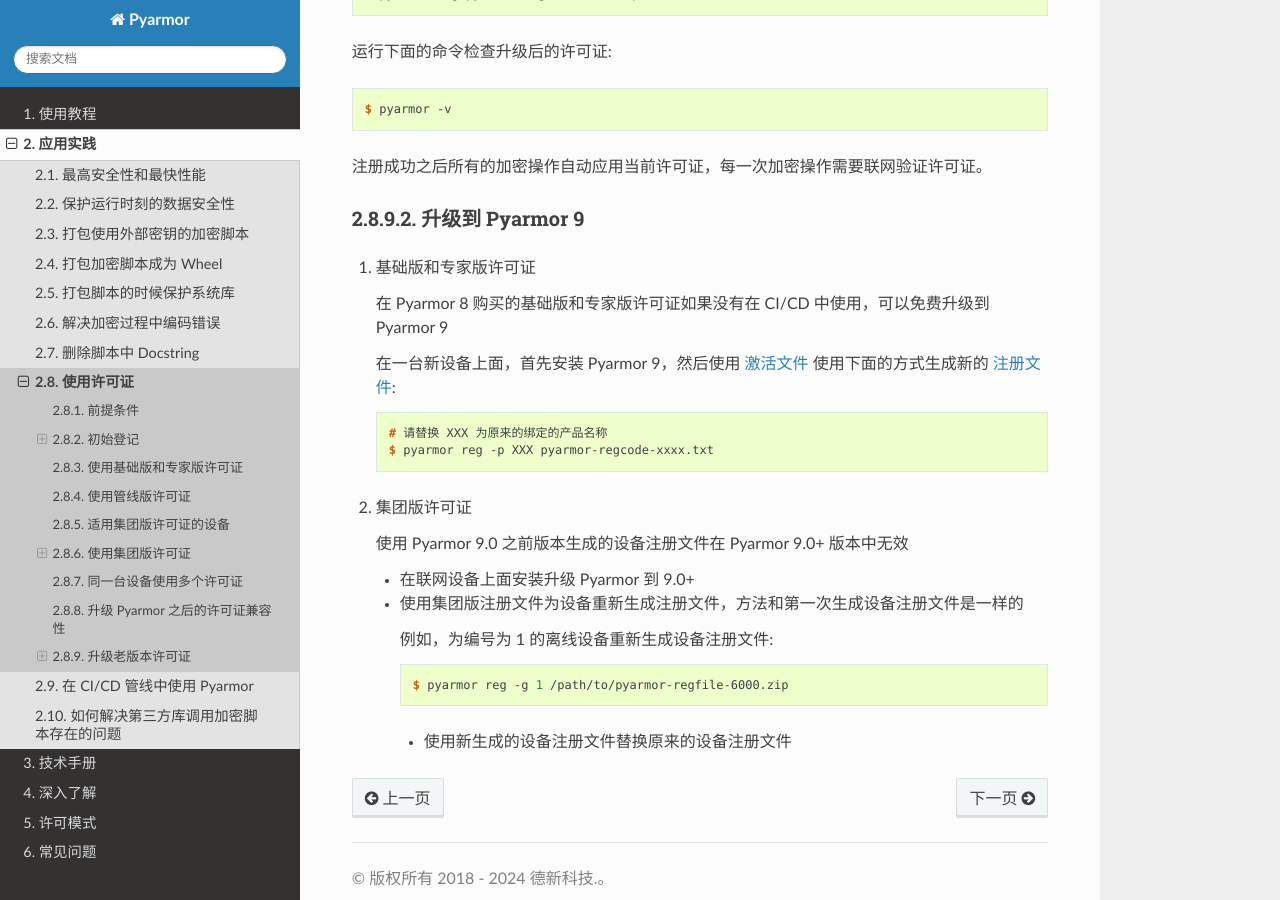
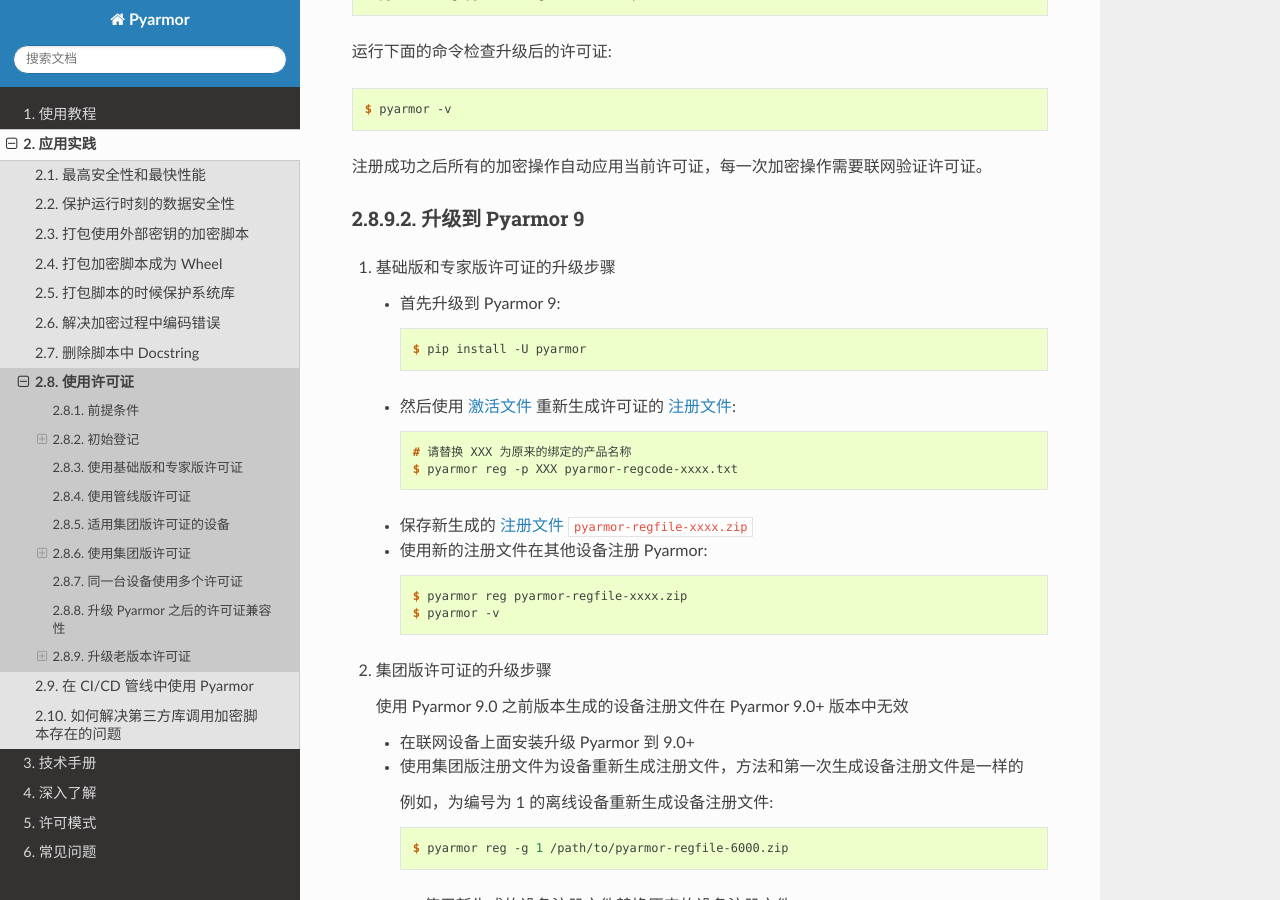
Before and after one commit to dashingsoft/pyarmor-docs-zh, a Sphinx documentation site: the page built from docs/how-to/register.rst, in a window 1280 px wide and 900 px high, scrolled down 12560 px. Built offline with Sphinx 7.4.7 and the Read the Docs theme 3.1.0, drawn with Linux system fonts in a browser that asks for light colours.

Commit message:
修正升级步骤

```diff
--- a/docs/how-to/register.rst
+++ b/docs/how-to/register.rst
@@ -500,16 +500,25 @@
 升级到 Pyarmor 9
 ----------------
 
-1. 基础版和专家版许可证
+1. 基础版和专家版许可证的升级步骤
 
-   在 Pyarmor 8 购买的基础版和专家版许可证如果没有在 CI/CD 中使用，可以免费升级到 Pyarmor 9
+   - 首先升级到 Pyarmor 9::
 
-   在一台新设备上面，首先安装 Pyarmor 9，然后使用 :term:`激活文件` 使用下面的方式生成新的 :term:`注册文件`::
+         $ pip install -U pyarmor
 
-       # 请替换 XXX 为原来的绑定的产品名称
-       $ pyarmor reg -p XXX pyarmor-regcode-xxxx.txt
+   - 然后使用 :term:`激活文件` 重新生成许可证的 :term:`注册文件`::
 
-2. 集团版许可证
+         # 请替换 XXX 为原来的绑定的产品名称
+         $ pyarmor reg -p XXX pyarmor-regcode-xxxx.txt
+
+   - 保存新生成的 :term:`注册文件` ``pyarmor-regfile-xxxx.zip``
+
+   - 使用新的注册文件在其他设备注册 Pyarmor::
+
+         $ pyarmor reg pyarmor-regfile-xxxx.zip
+         $ pyarmor -v
+
+2. 集团版许可证的升级步骤
 
    使用 Pyarmor 9.0 之前版本生成的设备注册文件在 Pyarmor 9.0+ 版本中无效
 
```
